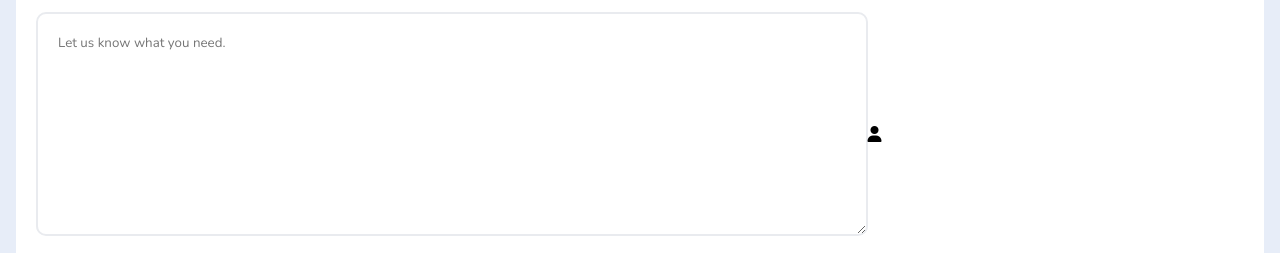
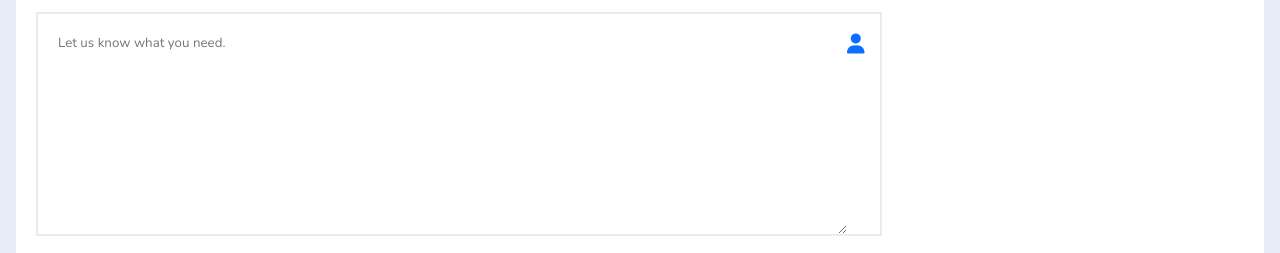
Before and after one commit to RakibHossain621/Project, a plain HTML site: page index.html in a window 1280 px wide. Shown: the part 3073-3326 px from the top of the page. Drawn offline with nearby package versions, Linux system fonts and the light colour scheme.

Commit message:
fixed input issue

```diff
--- a/index.css
+++ b/index.css
@@ -422,18 +422,28 @@ background-repeat: no-repeat;
   color: var(--btn-color);
   font-size: 20px;
 }
-.text_message{
-  flex: 1;
+
+
+.text_icon {
+  display: flex;
+  justify-content: space-between;
+  background: var(--white-color);
   border: 2px solid #e9ebef;
-  padding: 20px;
-  background: var(--white-color);
-  border-radius: 10px;
-  width: 80%;
-  outline: none;
   margin-bottom: 20px;
 }
-.text_icon{
-  display: flex;
-  justify-content: space-between;
-  align-items: center;
+
+.text_message{
+  padding: 20px;
+  border-radius: 10px;
+  outline: none;
+  border: none;
+  flex: 1;
+  background-color: transparent;
 }
+
+.text_icon i{
+  margin-right: 15px;
+  font-size: 20px;
+  margin-top: 20px;
+  color: var(--btn-color);
+}
```
